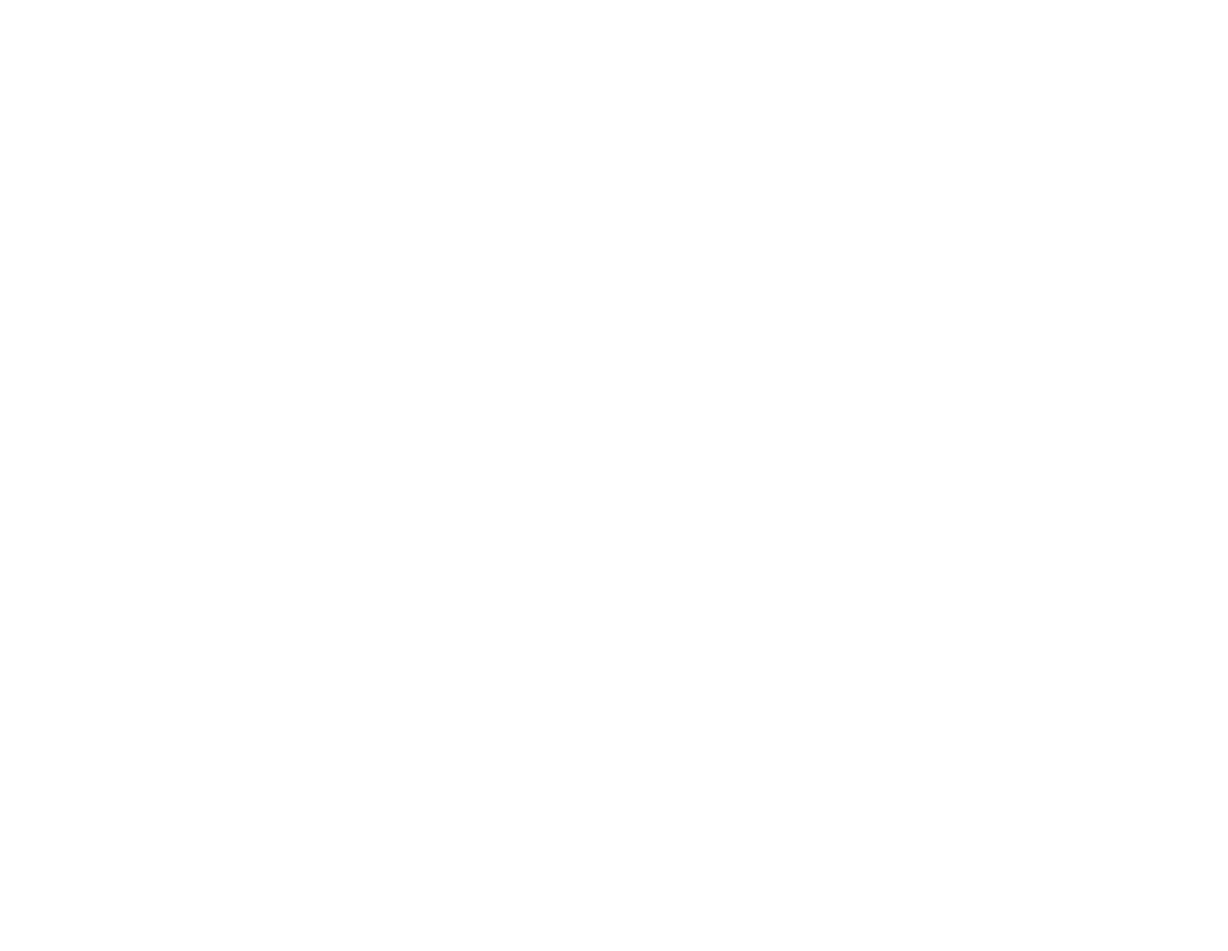
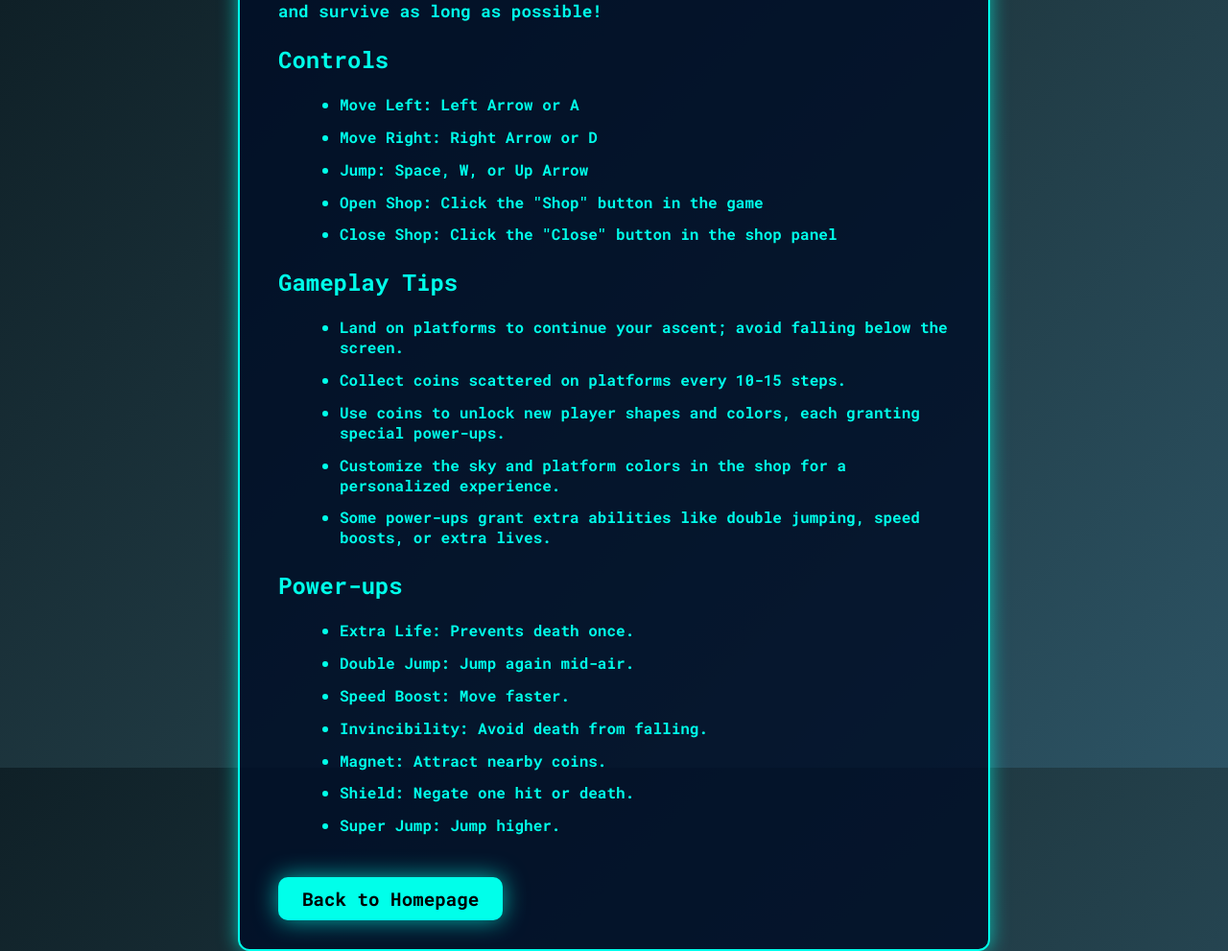
Before and after one commit to HappyHTML/Infinite-Hop, a plain HTML site: page how.html in a window 1280 px wide. Shown: the whole page at 96% size. Before the commit the page ends 800 px from the top, so only its background shows below. Drawn offline with Linux system fonts and the light colour scheme.

Commit message:
give each html file a correlating stylesheet.  Add a how to page.

```diff
--- a/game.html
+++ b/game.html
@@ -4,7 +4,7 @@
 <meta charset="UTF-8" />
 <meta name="viewport" content="width=device-width, initial-scale=1" />
 <title>Infinite Hop</title>
-<link rel="stylesheet" href="style.css">
+<link rel="stylesheet" href="game.css">
 </head>
 <body>
   <div id="scoreboard">
--- /dev/null
+++ b/how.css
@@ -0,0 +1,58 @@
+@import url('https://fonts.googleapis.com/css2?family=Roboto+Mono:wght@700&display=swap');
+  body, html {
+    margin: 0;
+    padding: 0;
+    height: 100%;
+    background: linear-gradient(135deg, #0f2027, #203a43, #2c5364);
+    font-family: 'Roboto Mono', monospace;
+    color: #00ffea;
+    display: flex;
+    justify-content: center;
+    align-items: center;
+  }
+  .container {
+    max-width: 700px;
+    background: rgba(0, 15, 39, 0.85);
+    padding: 30px 40px;
+    border: 2px solid #00ffea;
+    border-radius: 12px;
+    box-shadow: 0 0 20px #00ffeaaa;
+    user-select: none;
+  }
+  h1 {
+    font-size: 3.5rem;
+    margin-bottom: 1rem;
+    text-align: center;
+    letter-spacing: 0.15em;
+    text-shadow: 0 0 10px #00ffeaff;
+  }
+  p {
+    font-size: 1.1rem;
+    line-height: 1.6;
+    margin-bottom: 1rem;
+  }
+  ul {
+    margin-left: 1.5rem;
+    margin-bottom: 1.5rem;
+  }
+  li {
+    margin-bottom: 0.8rem;
+  }
+  a.button {
+    display: inline-block;
+    background: #00ffea;
+    color: #000;
+    font-weight: 700;
+    padding: 10px 25px;
+    border-radius: 10px;
+    text-decoration: none;
+    font-size: 1.2rem;
+    box-shadow: 0 0 25px #00ffeaaa;
+    text-align: center;
+    transition: background 0.3s ease;
+    user-select: none;
+    margin-top: 20px;
+  }
+  a.button:hover {
+    background: #00ddcc;
+  }
--- a/how.html
+++ b/how.html
@@ -0,0 +1,42 @@
+<!DOCTYPE html>
+<html lang="en">
+<head>
+<meta charset="UTF-8" />
+<meta name="viewport" content="width=device-width, initial-scale=1" />
+<title>How to Play - Infinite Hop</title>
+<link rel="stylesheet" href="how.css">
+</head>
+<body>
+  <div class="container">
+    <h1>How to Play</h1>
+    <p><strong>Objective:</strong> Leap across platforms, collect coins, unlock power-ups, and survive as long as possible!</p>
+    <h2>Controls</h2>
+    <ul>
+      <li><strong>Move Left:</strong> Left Arrow or A</li>
+      <li><strong>Move Right:</strong> Right Arrow or D</li>
+      <li><strong>Jump:</strong> Space, W, or Up Arrow</li>
+      <li><strong>Open Shop:</strong> Click the "Shop" button in the game</li>
+      <li><strong>Close Shop:</strong> Click the "Close" button in the shop panel</li>
+    </ul>
+    <h2>Gameplay Tips</h2>
+    <ul>
+      <li>Land on platforms to continue your ascent; avoid falling below the screen.</li>
+      <li>Collect coins scattered on platforms every 10-15 steps.</li>
+      <li>Use coins to unlock new player shapes and colors, each granting special power-ups.</li>
+      <li>Customize the sky and platform colors in the shop for a personalized experience.</li>
+      <li>Some power-ups grant extra abilities like double jumping, speed boosts, or extra lives.</li>
+    </ul>
+    <h2>Power-ups</h2>
+    <ul>
+      <li><strong>Extra Life:</strong> Prevents death once.</li>
+      <li><strong>Double Jump:</strong> Jump again mid-air.</li>
+      <li><strong>Speed Boost:</strong> Move faster.</li>
+      <li><strong>Invincibility:</strong> Avoid death from falling.</li>
+      <li><strong>Magnet:</strong> Attract nearby coins.</li>
+      <li><strong>Shield:</strong> Negate one hit or death.</li>
+      <li><strong>Super Jump:</strong> Jump higher.</li>
+    </ul>
+    <a href="index.html" class="button" aria-label="Back to Homepage">Back to Homepage</a>
+  </div>
+</body>
+</html>
```
Also changed, not shown: game.css (renamed from style.css).
